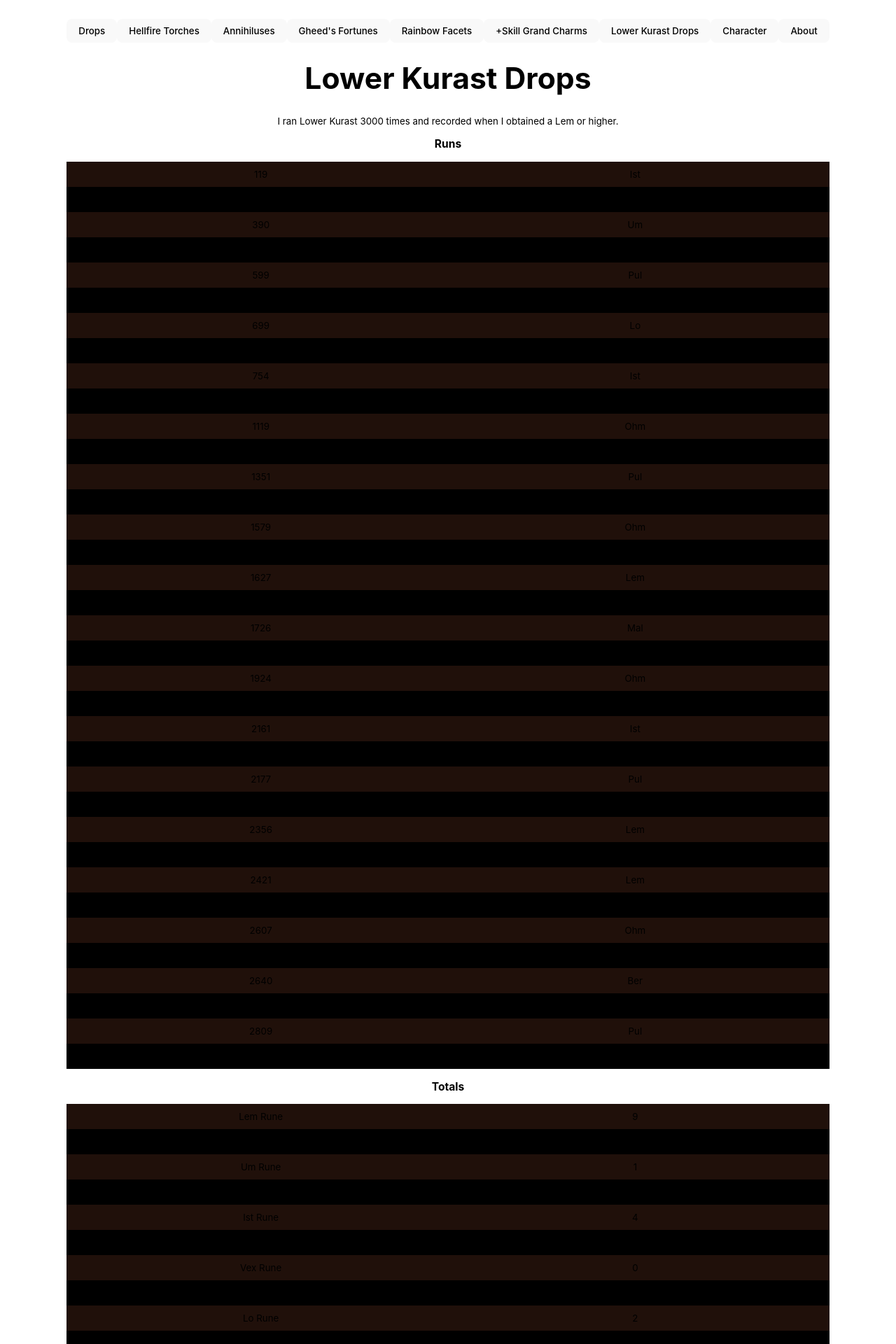
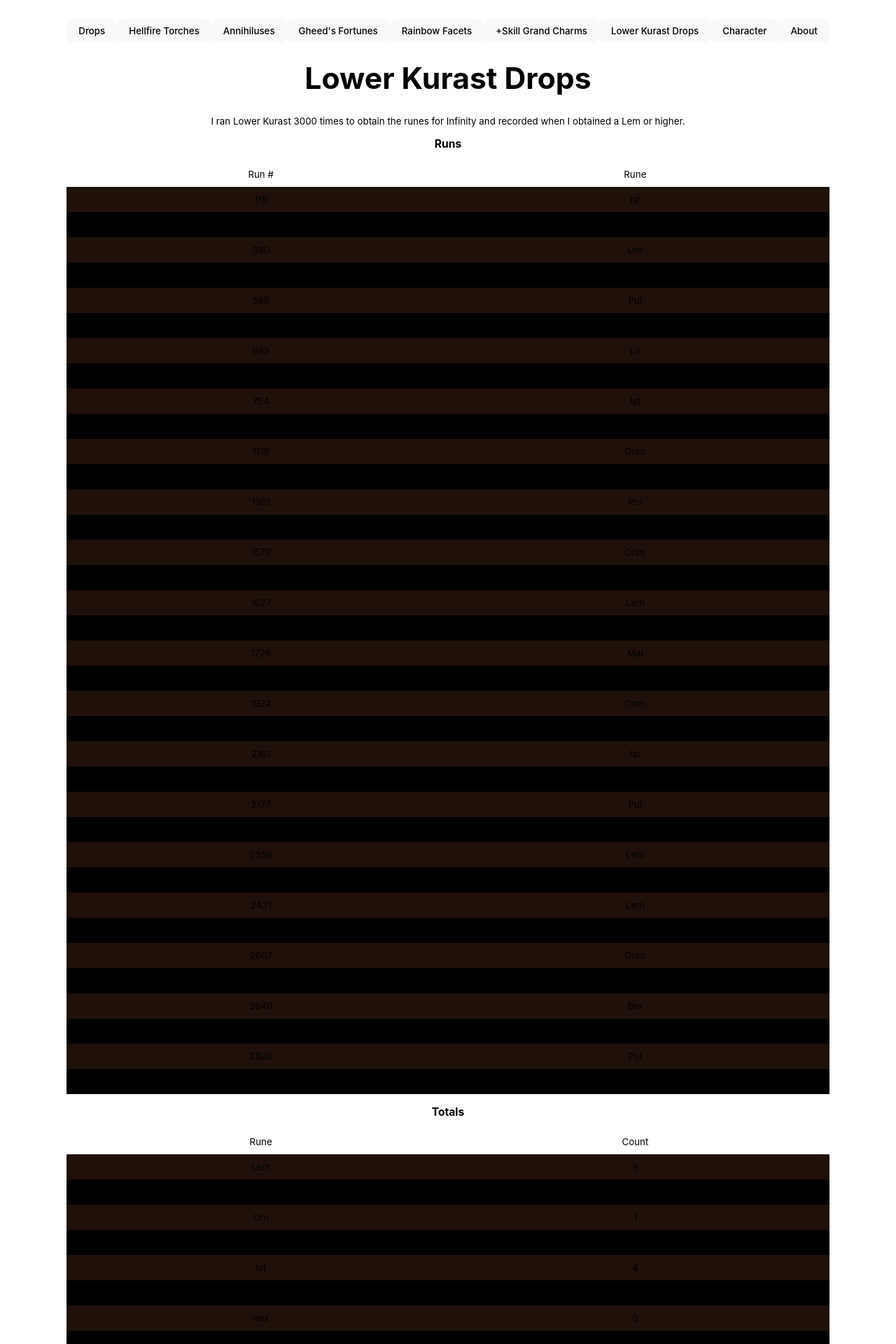
Before and after one commit to geoffreykwan/diablo-2-drops-on-the-way-to-level-99, a Vue app: page /lower-kurast-drops in a window 1280 px wide. Shown: the top 1920 px of the page at 70% size. Built offline with nearby package versions, Linux system fonts and the light colour scheme.

Commit message:
feat(Lower Kurast Drops Page): Add column headers

```diff
--- a/src/views/LowerKurastDrops.vue
+++ b/src/views/LowerKurastDrops.vue
@@ -1,7 +1,12 @@
 <template>
   <h1>Lower Kurast Drops</h1>
-  <div>I ran Lower Kurast 3000 times and recorded when I obtained a Lem or higher.</div>
+  <div>I ran Lower Kurast 3000 times to obtain the runes for Infinity and recorded when I obtained a
+    Lem or higher.</div>
   <h3>Runs</h3>
+  <div class="grid-container-2">
+    <div>Run #</div>
+    <div>Rune</div>
+  </div>
   <div class="lower-kurast-row">
     <div v-for="lowerKurastDrop in lowerKurastDrops" class="grid-container-2">
       <div>{{ lowerKurastDrop.run }}</div>
@@ -9,10 +14,14 @@
     </div>
   </div>
   <h3>Totals</h3>
+  <div class="grid-container-2">
+    <div>Rune</div>
+    <div>Count</div>
+  </div>
   <div class="lower-kurast-row">
     <div v-for="rune in significantRunes" class="grid-container-2">
-      <div>{{ rune.name }}</div>
-      <div>{{ runeCounts[rune.name.replace(" Rune", "")] ?? 0 }}</div>
+      <div>{{ rune }}</div>
+      <div>{{ runeCounts[rune] ?? 0 }}</div>
     </div>
   </div>
 </template>
@@ -39,7 +48,7 @@
       const runesLowToHigh = runes.toReversed()
       this.significantRunes = runesLowToHigh.slice(
         runesLowToHigh.indexOf(runesLowToHigh.find(rune => rune.name === "Lem Rune"))
-      )
+      ).map(rune => rune.name.replace(" Rune", ""))
     },
     countRunes() {
       this.lowerKurastDrops.forEach(lowerKurastDrop => {
```
